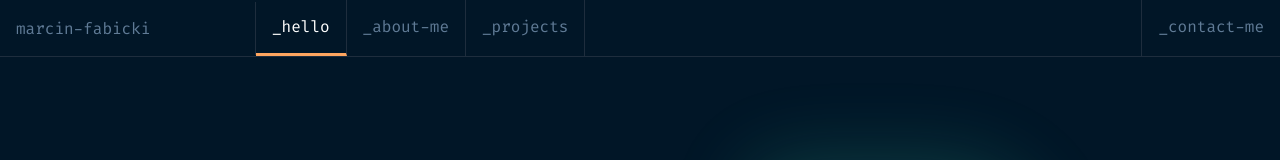
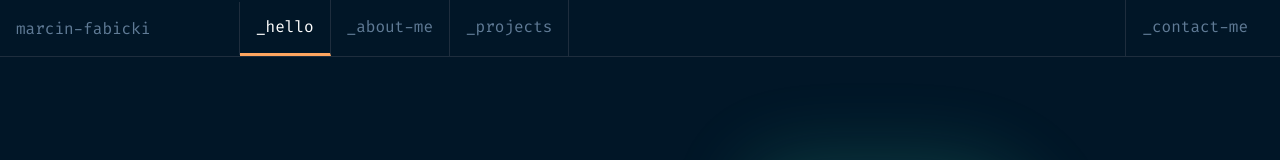
Before and after one commit to Fabi0o/portfolio, a Next.js app: page / in a window 1280 px wide. Shown: the top 160 px of the page. Built offline with nearby package versions, Linux system fonts and the light colour scheme.

Commit message:
change to name element to not shrink on window width change

```diff
--- a/styles/Nav.module.scss
+++ b/styles/Nav.module.scss
@@ -11,9 +11,10 @@
 
 .name {
   border-right: 1px solid $lines-color;
+  flex-shrink: 0;
   padding: 1rem;
   width: 20vw;
-  min-width: 15rem;
+  width: 15rem;
 }
 
 .nav {
```
